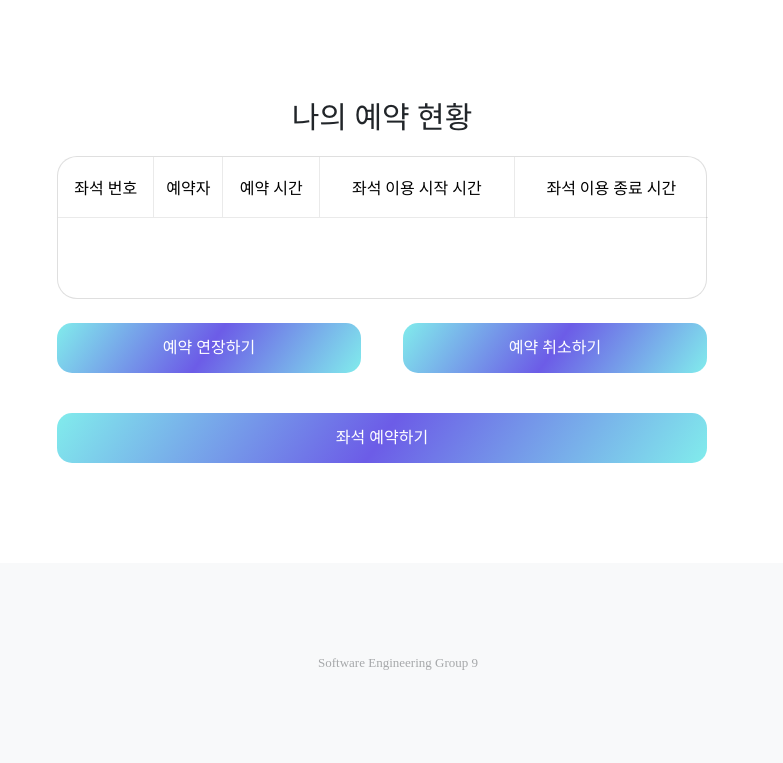
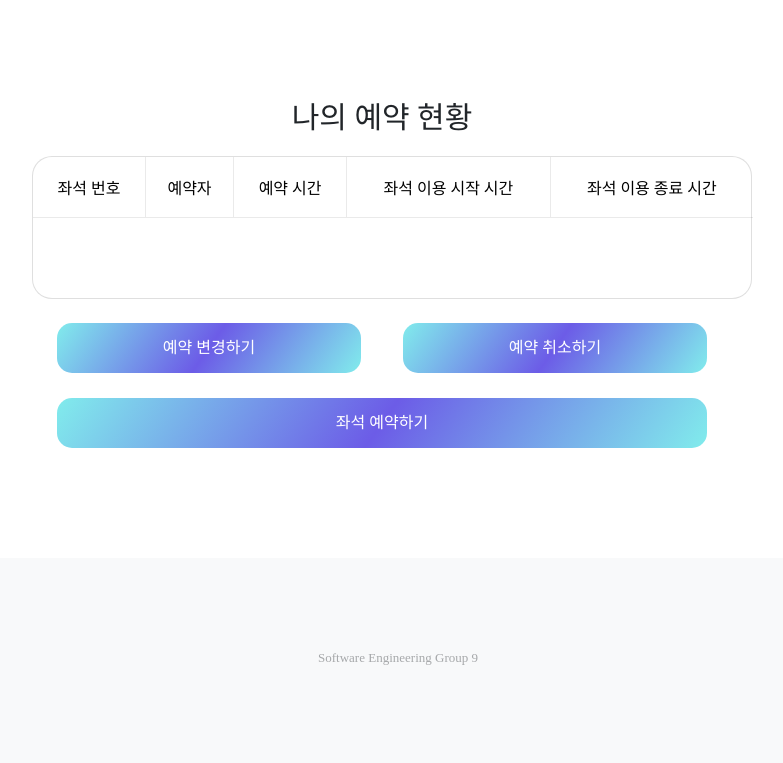
Before and after one commit to jiuk96/Lib_Recommend, a Flask app: page /main in a window 1280 px wide. Shown: the part 56-819 px from the top of the page, without its empty margins (258-1041 px from the left). After the commit the page ends 721 px from the top, so only its background shows below. Run offline with Flask 2, Linux system fonts and the light colour scheme; the visitor is signed in with stand-in values (Sample User, id 1); data comes from the database, SQL or seed files in the repository; data that the repository does not hold is empty; some libraries are stand-ins or nearby versions; some web fonts are replaced.

Commit message:
main.html css수정

```diff
--- a/templates/main.html
+++ b/templates/main.html
@@ -5,26 +5,7 @@
 {% extends 'base.html' %}
 {% block scripts %}
 <script>
-    /*function reserve_confirm() {
-        let seatNum = $("#seatNum").val()
-        let user_ID = $("#user_ID").val()
-        let reserved_time = $("#reserved_time").val()
-        let starttime = $("#starttime").val()
-        let finishtime = $("#finishtime").val()
 
-        $.ajax({
-            url: '/main',
-            type: 'get',
-            data: {
-                'seatNum': seatNum,
-                'user_ID': user_ID,
-                'reserved_time': reserved_time,
-                'starttime': starttime,
-                'finishtime': finishtime
-            },
-        })
-
-    }*/
 </script>
 {% endblock %}
 
@@ -57,7 +38,7 @@
 </div>
 <br>
 <div id="bt">
-    <button id="ext" class="btn btn-primary" onclick=extend()>예약 연장하기</button>
+    <button id="ext" class="btn btn-primary" onclick=change()>예약 변경하기</button>
     <button id="can" class="btn btn-primary" onclick=cancel()>예약 취소하기</button>
     <a class="btn btn-primary"  href="/reserve" >좌석 예약하기</a>
 </div>
@@ -75,7 +56,7 @@
         margin:auto;
         margin-top:0px;
         margin-bottom: 0px;
-        width:650px;
+        width:720px;
         border-radius: 20px;
     }
     tr{
@@ -88,10 +69,13 @@
     tbody{
         height:80px;
     }
+    thead td, tbody td{
+        padding:10px;
+    }
     .card{
         margin:auto;
         border-radius: 20px;
-        width:650px;
+        width:720px;
     }
     td:not(#finishtime, #a){
         border-right:solid 1px rgba(0, 0, 0, 0.082);
@@ -107,8 +91,8 @@
         background: linear-gradient(125deg,#81ecec,#6c5ce7,#81ecec);
         border:none;
         border-radius: 15px;
-        margin-top:40px;
-        margin-bottom: 100px;
+        margin-top:25px;
+        margin-bottom: 110px;
     }
     #bt button{
         width:304px;
```
